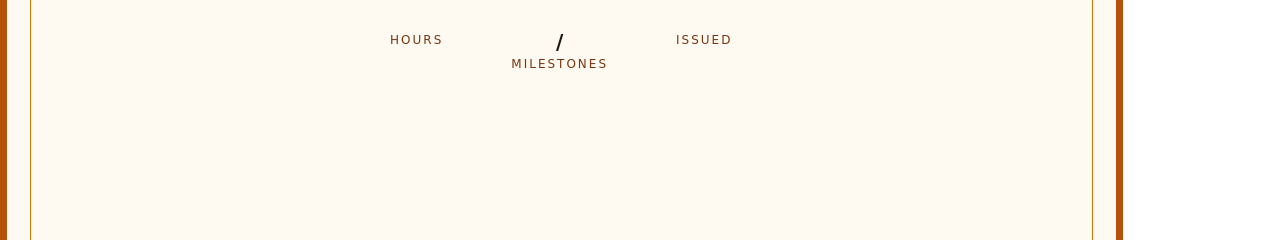
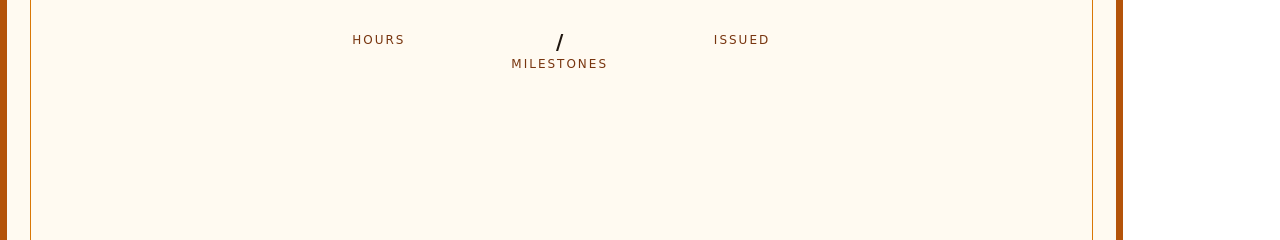
Before and after one commit to manishjnv/AIExpert, a Python web app: template backend/app/templates/certificate.html in a window 1280 px wide. Shown: the part 308-548 px from the top of the page. Run offline with Jinja, Linux system fonts and the light colour scheme; the template is opened without the code that fills it, so the values that code supplies are empty.

Commit message:
fix(certificates): wider gap between stat columns on PDF (18→28mm)
Co-Authored-By: Claude Opus 4.6 (1M context) <noreply@anthropic.com>

```diff
--- a/backend/app/templates/certificate.html
+++ b/backend/app/templates/certificate.html
@@ -74,7 +74,7 @@
     }
     .body strong { color: #1f1610; font-weight: 600; }
     .stats {
-      display: flex; justify-content: center; gap: 18mm;
+      display: flex; justify-content: center; gap: 28mm;
       margin-top: 7mm;
       font-family: "DejaVu Sans", sans-serif;
       font-size: 9pt; color: #78350f;
```
